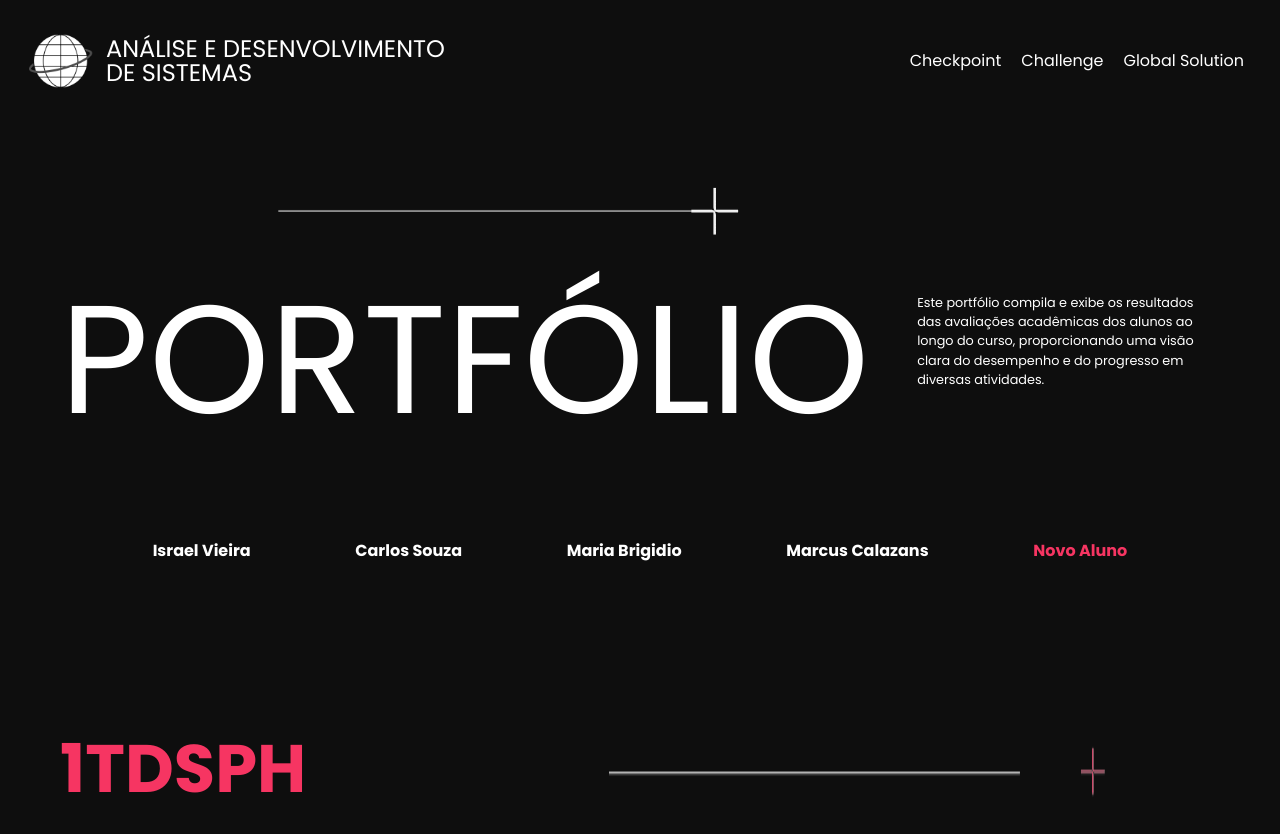
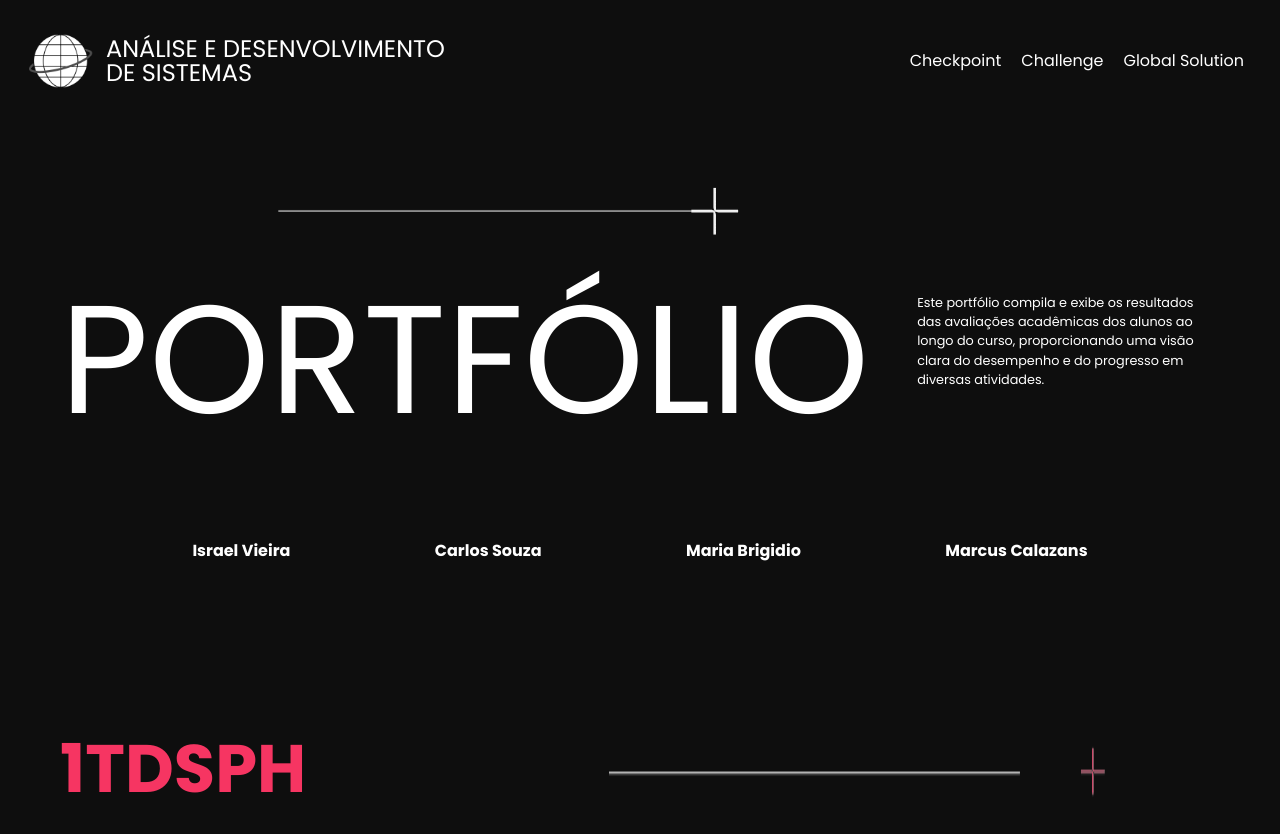
Before and after one commit to ISRAEL2491/CP6-Front-end, a Next.js app in the folder my-app/: page / in a window 1280 px wide. Shown: the top 834 px of the page. Built offline with nearby package versions, Linux system fonts and the light colour scheme.

Commit message:
Atualizando Menu

```diff
--- a/my-app/src/components/Menu/Menu.tsx
+++ b/my-app/src/components/Menu/Menu.tsx
@@ -6,10 +6,9 @@ export default function Menu() {
       <nav>
         <ul className="menu">
           <li><Link href="/alunos/aluno/558576">Israel Vieira</Link></li>
-          <li><Link href="/alunos/aluno/558578">Carlos Souza</Link></li>
+          <li><Link href="/alunos/aluno/558470">Carlos Souza</Link></li>
           <li><Link href="/alunos/aluno/558575">Maria Brigidio</Link></li>
           <li><Link href="/alunos/aluno/558577">Marcus Calazans</Link></li>
-          <li><Link href="/alunos/cad-aluno" className="new">Novo Aluno</Link></li>
         </ul>
       </nav>
     </div>
```
Also changed, not shown: 1 other file (tests, documents, lock files or other folders).
